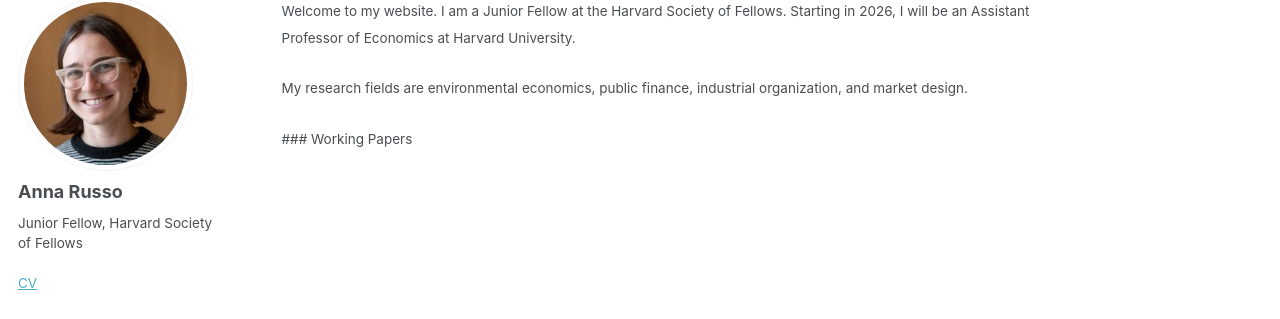
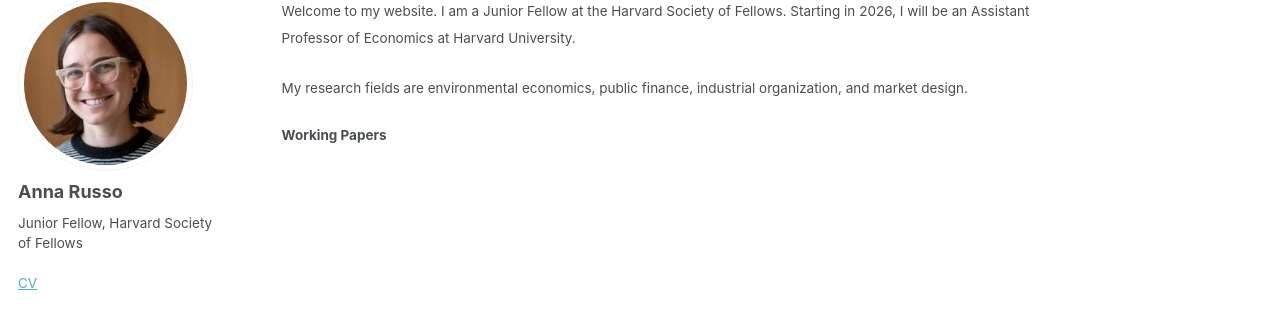
Before and after one commit to annarusso/annarusso.github.io, a Jekyll site: the page built from _pages/about.md, in a window 1280 px wide. Shown: the part 110-429 px from the top of the page. Built offline with Jekyll 4.4.1, drawn with Linux system fonts in a browser that asks for light colours.

```diff
--- a/_pages/about.md
+++ b/_pages/about.md
@@ -11,4 +11,4 @@ redirect_from:
 
 <small> My research fields are environmental economics, public finance, industrial organization, and market design.
 
-<small> ### Working Papers
+#### Working Papers
```
